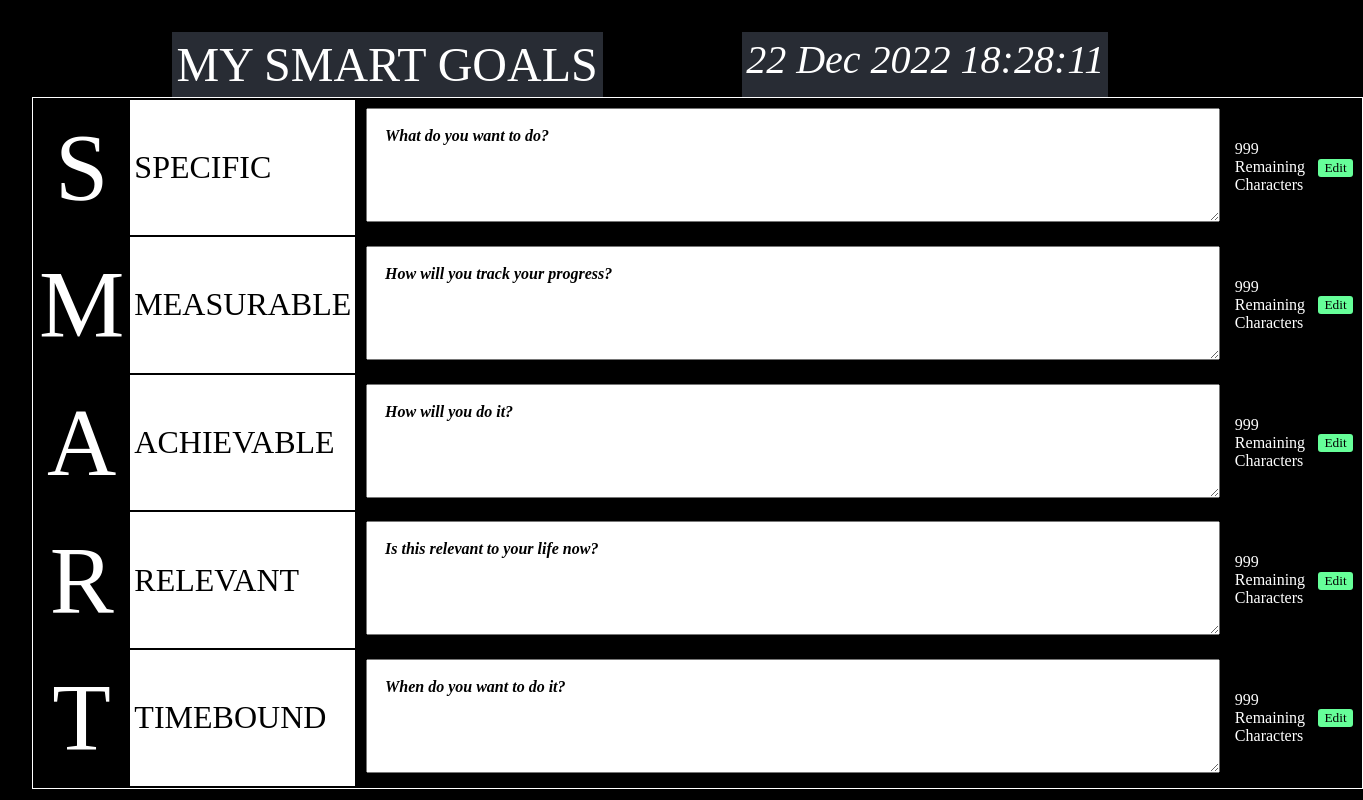
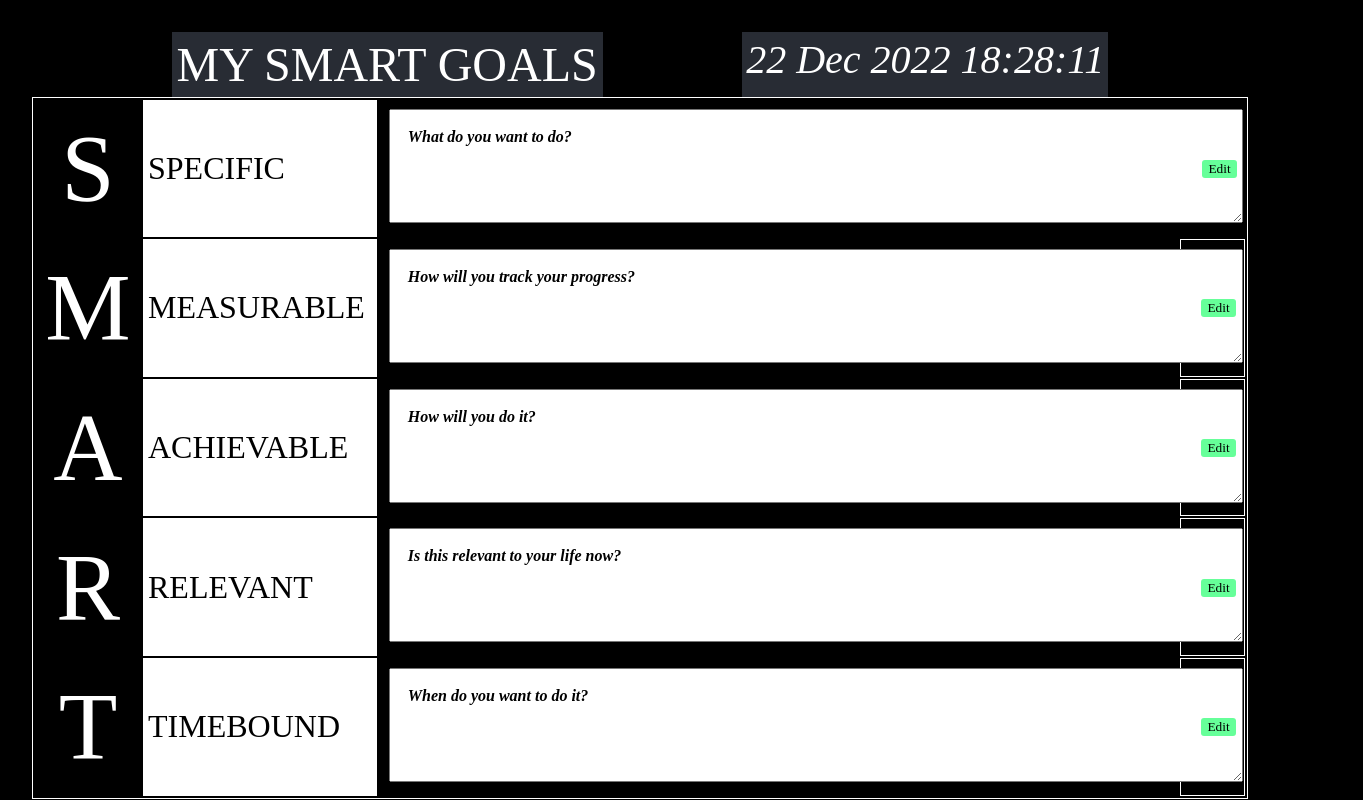
Before and after one commit to DelroyGayle/prototype2, a React (Create React App) app: page / in a window 1280 px wide. Shown: the top 800 px of the page, 1363 px wide, since content can reach past the window. Built offline with nearby package versions, Linux system fonts and the light colour scheme.

Commit message:
width ok

```diff
--- a/src/App.css
+++ b/src/App.css
@@ -81,6 +81,7 @@ body {
 
 .table {
   width: 100%;
+  table-layout: fixed;
 }
 
 table,
@@ -93,6 +94,10 @@ td {
 .table td {
   text-align: left;
   padding: 0.25em;
+}
+
+.table td {
+  padding: 0.313em; /* 5px; */
 }
 
 /* .table tr {
@@ -125,18 +130,19 @@ button.delete {
 }
 
 .td-letter-column {
-  width: 3em;
+  width: 6em;
   border-style: hidden;
 }
 
 .td-goal-column {
   background: var(--colour-white);
   border-style: hidden;
-  width:20%
+  width: 14em;
+  /* width:20% */
 }
 
 .td-goal-text-entry {
-  width: 60%;
+  width: 60%; /* DG */
   border-style: hidden;
 }
 
@@ -155,10 +161,11 @@ button.delete {
   color: var(--LESSTHAN21_COLOUR); /* Red */
 }
 
-.td-expand-button {
+.td-expand-buttons {
+  text-align: right;
   border-style: hidden;
-  width: 5%;
 }
+
 
 .goal-letter {
   font-size: 6em;
--- a/src/EnterPlans.js
+++ b/src/EnterPlans.js
@@ -334,7 +334,7 @@ const EnterPlans = () => {
               {showRemainingTextMessage[0]}
             </section>
           </td>
-          <td className="td-expand-button edit-buttons">
+          <td className="td-expand-buttons edit-buttons">
             <button className="edit">Edit</button>
             {/* <button className="delete">Delete</button> */}
           </td>
```
